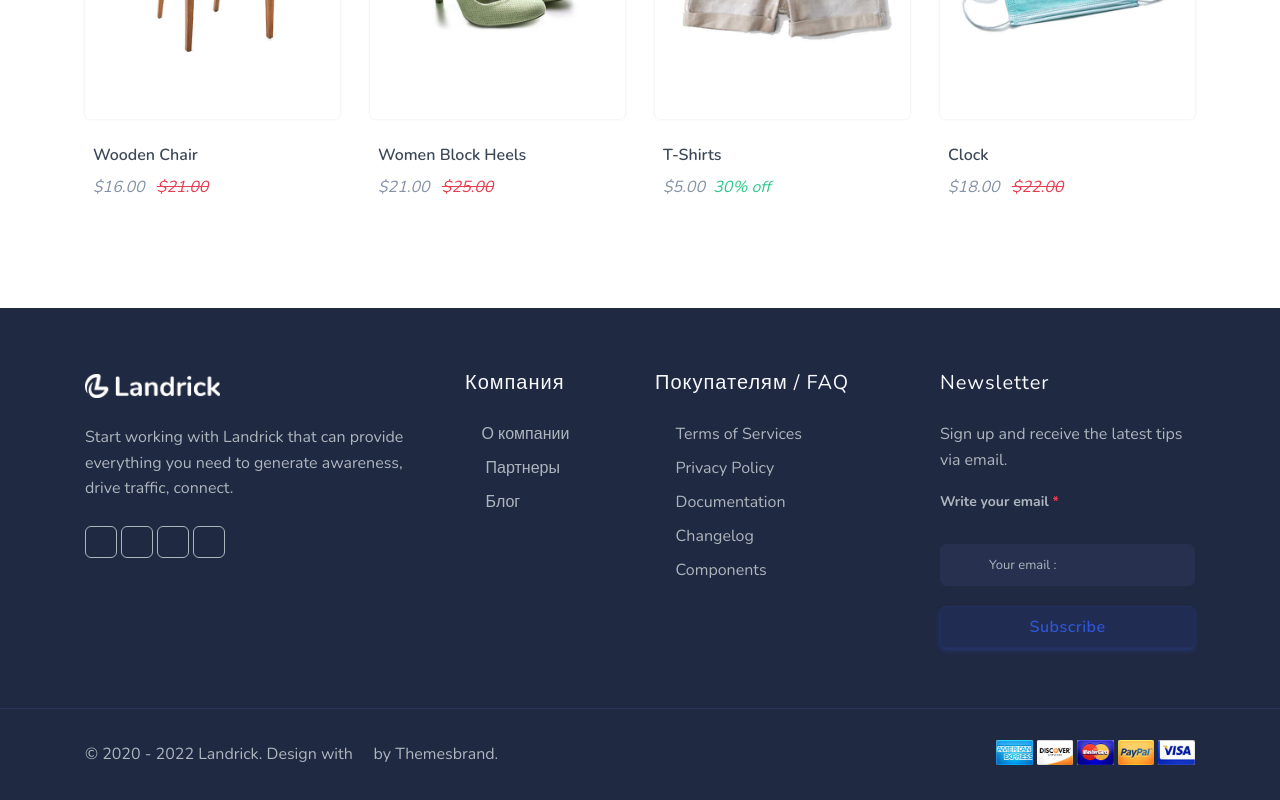
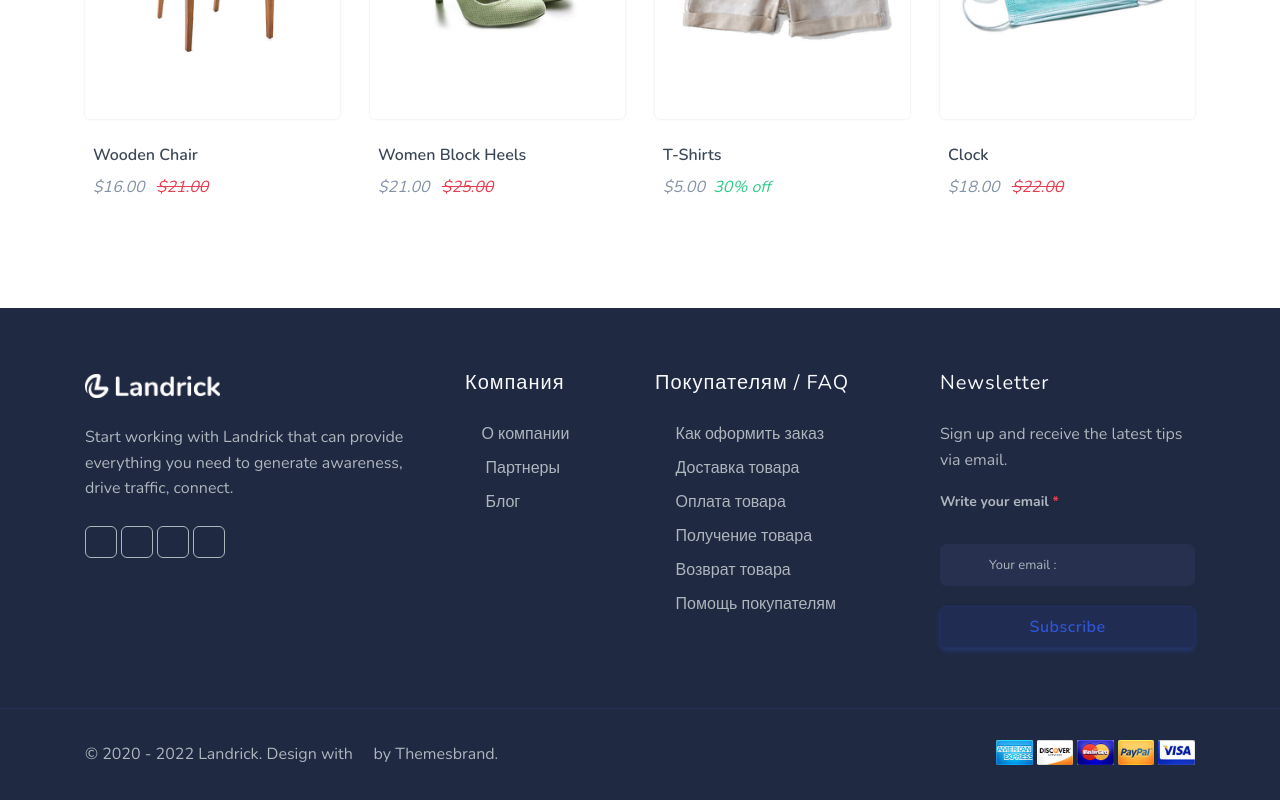
Before and after one commit to bionomhub/test_landrick, a Vue app: page / in a window 1280 px wide. Shown: the part 3838-4638 px from the top of the page. Built offline with nearby package versions, Linux system fonts and the light colour scheme; some icons are missing; a web font is replaced by a local one; what vue-masonry-css, vue-vimeo-player, vue-youtube, vue2-scrollspy would draw is missing.

Commit message:
Update footer.vue

```diff
--- a/src/components/footer.vue
+++ b/src/components/footer.vue
@@ -83,24 +83,26 @@
             <h5 class="text-light footer-head">Покупателям / FAQ</h5>
             <ul class="list-unstyled footer-list mt-4">
               <li>
-                <router-link to="/page-terms" class="text-foot"><i class="mdi mdi-chevron-right mr-1"></i> Terms of
-                  Services</router-link>
+                <router-link to="/helpcenter-faqs" class="text-foot"><i class="mdi mdi-chevron-right mr-1"></i> Как оформить заказ</router-link>
               </li>
               <li>
-                <router-link to="/page-privacy" class="text-foot"><i class="mdi mdi-chevron-right mr-1"></i> Privacy
-                  Policy</router-link>
+                <router-link to="/helpcenter-faqs" class="text-foot"><i class="mdi mdi-chevron-right mr-1"></i> Доставка товара</router-link>
               </li>
               <li>
-                <router-link to="/documentation" class="text-foot"><i class="mdi mdi-chevron-right mr-1"></i>
-                  Documentation</router-link>
+                <router-link to="/helpcenter-faqs" class="text-foot"><i class="mdi mdi-chevron-right mr-1"></i>
+                  Оплата товара</router-link>
               </li>
               <li>
-                <router-link to="/changelog" class="text-foot"><i class="mdi mdi-chevron-right mr-1"></i>
-                  Changelog</router-link>
+                <router-link to="/helpcenter-faqs" class="text-foot"><i class="mdi mdi-chevron-right mr-1"></i>
+                  Получение товара</router-link>
               </li>
               <li>
-                <router-link to="/components" class="text-foot"><i class="mdi mdi-chevron-right mr-1"></i>
-                  Components</router-link>
+                <router-link to="/helpcenter-faqs" class="text-foot"><i class="mdi mdi-chevron-right mr-1"></i>
+                  Возврат товара</router-link>
+              </li>
+              <li>
+                <router-link to="/helpcenter-guides" class="text-foot"><i class="mdi mdi-chevron-right mr-1"></i>
+                  Помощь покупателям</router-link>
               </li>
             </ul>
           </div>
```
